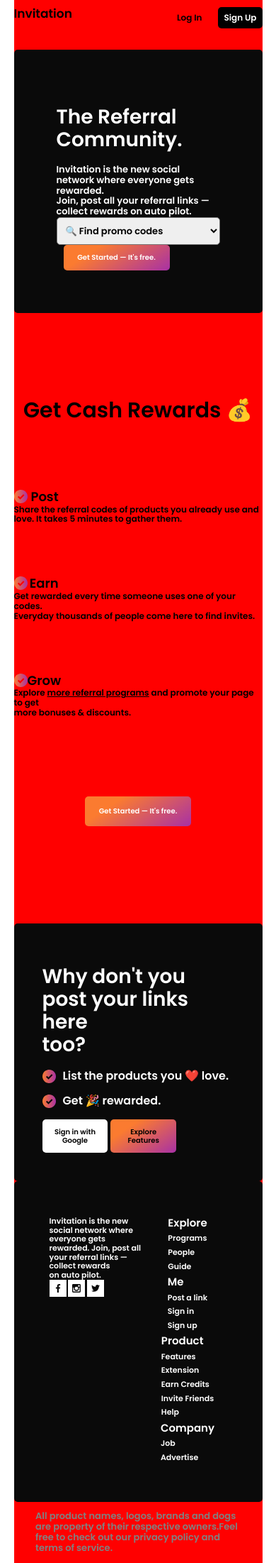
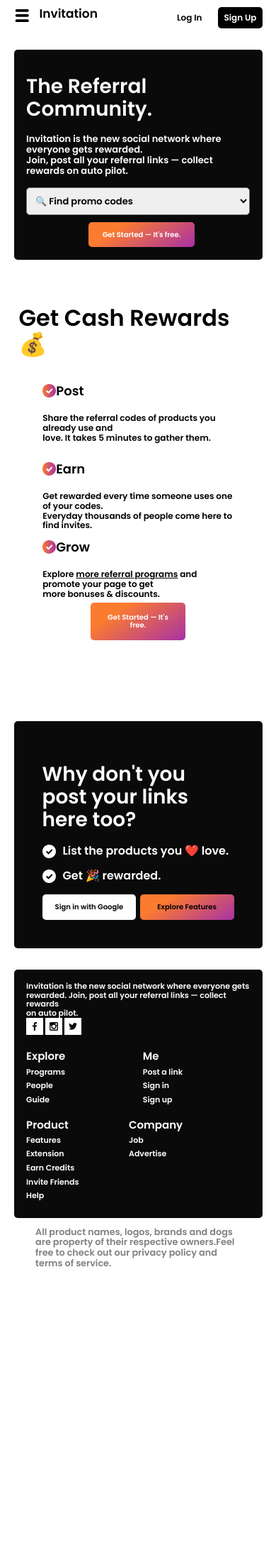
Before and after one commit to UssefBhl/Youssef_Bouhalla, a PHP site: page / in a window 390 px wide. Shown: the whole page at 71% size. After the commit the page ends 1784 px from the top, so only its background shows below. Run offline with PHP 8.4, Linux system fonts and the light colour scheme.

Commit message:
responsive

```diff
--- a/HTML-CSS-Workshops/Designing an invitation landing, sign up and sign in page/index.html
+++ b/HTML-CSS-Workshops/Designing an invitation landing, sign up and sign in page/index.html
@@ -13,6 +13,7 @@
 	<div class="container">
 		<div class="header">
 			<div class="logocontainer">
+				<img src="Assets/images/hamburger.svg" alt="hamburger"  id="hamburgerbtn" />
 				<ul class="headerlists">
 					<li><a id="logo">Invitation</a></li>
 				</ul>
@@ -37,22 +38,24 @@
 						<button type="button" id="btnlogin">Log In</button>
 					</li>
 					<li>
-						<button type="button" id="btnsignup" onclick="page_2.html">Sign Up</button>
+						<a href="page_2.html"><button type="button" id="btnsignup">Sign Up</button></a>
 					</li>
 				</ul>
 		</div>
 		<div class="promocontainer">
 			<div class="firstcontainer">
+				<div class="elements">
 					<h1>The Referral Community.</h1>
 				<p>Invitation is the new social network where everyone gets rewarded.<br>
 				Join, post all your referral links — collect rewards on auto pilot.</p>
-				<form>
+				<form class="searchform">
 					<select id="promoselect">
 						<option disabled selected id="firstopt">🔍	Find promo codes</option>
 						<option>option 1</option>
 					</select>
 					<input type="submit" name="btnsubmit" value="Get Started — It's free." class="btnsubmit">
 				</form>
+				</div>
 			</div>
 			<img src="Assets/images/hero-image.png" alt="hero" width="447" height="355" id="hero">
 		</div>
@@ -68,47 +71,52 @@
 			<img src="Assets/images/left-illustration.png" alt="leftpicture" width="334" height="660" id="leftpicture">
 			<div class="middlearticle">
 				<h1>Get Cash Rewards 💰</h1>
+				<div class="articlecontainer">
 					<div class="articles">
 						<div class="art">
 							<img src="Assets/images/checkmark.svg" alt="icon" width="19" height="19">
 							<p>Post</p>
 						</div>
-					<p>Share the referral codes of products you already use and<br> love. It takes 5 minutes to gather them.</p>
+						<p class="prg">Share the referral codes of products you already use and<br> love. It takes 5 minutes to gather them.</p>
 					</div>
 					<div class="articles">
 						<div class="art">
 							<img src="Assets/images/checkmark.svg" alt="icon" width="19" height="19">
 							<p>Earn</p>
 						</div>
-					<p>Get rewarded every time someone uses one of your codes.<br> Everyday thousands of people come here to find invites.</p>
+						<p class="prg">Get rewarded every time someone uses one of your codes.<br> Everyday thousands of people come here to find invites.</p>
 					</div>
 					<div class="articles">
 						<div class="art">
 							<img src="Assets/images/checkmark.svg" alt="icon" width="19" height="19">
 							<p>Grow</p>
 						</div>
-					<p>Explore <ins>more referral programs</ins> and promote your page to get<br> more bonuses & discounts.</p>
+						<p class="prg">Explore <ins>more referral programs</ins> and promote your page to get<br> more bonuses & discounts.</p>
 					</div>
+				</div>
+
 				<button type="button" class="btnsubmit">Get Started — It's free.</button>
 			</div>
 			<img src="Assets/images/right-illustration.png" alt="rightpicture" width="334" height="660" id="rightpicture">
 		</div>
 		<div class="postcontainer">
 			<div class="pst">
-				<h1>Why don't you post your links here<br> too?</h1>
+				<div class="centerpost">
+					<h1>Why don't you post your links here too?</h1>
 					<div class="txts">
 						<div class="txt">
-						<img src="Assets/images/checkmark.svg" alt="icon" width="19" height="19">
+							<img src="Assets/images/checkmark2.svg" alt="icon" width="19" height="19">
 							<p>List the products you ❤️ love.</p>
 						</div>
 						<div class="txt">
-						<img src="Assets/images/checkmark.svg" alt="icon" width="19" height="19">
+							<img src="Assets/images/checkmark2.svg" alt="icon" width="19" height="19">
 							<p>Get 🎉 rewarded.</p>
 						</div>
 					</div>
 					<div class="butns">
 						<button type="button" class="btngoogle btns">Sign in with Google</button>
 						<button type="button" class="btns btnexplore" >Explore Features</button>
+					</div>
 				</div>
 			</div>
 			<img src="Assets/images/signup-image.png" alt="signup" class="signupimage">
@@ -133,6 +141,7 @@
 			</div>
 		</div>
 		<div class="footercontainer">
+			<div class="biggerfooter">
 				<div class="footer">
 				<div>
 					<p>
@@ -146,7 +155,7 @@
 					</div>
 				</div>
 				<div class="footerlists">
-
+					<div class="ftrlist1">
 						<ul class="ftrlist">
 							<li class="firstitem">Explore</li>
 							<li>Programs</li>
@@ -160,7 +169,9 @@
 							<li>Sign in</li>
 							<li>Sign up</li>
 						</ul>
+					</div>
 
+					<div class="ftrlist2">
 						<ul class="ftrlist">
 							<li class="firstitem">Product</li>
 							<li>Features</li>
@@ -175,9 +186,12 @@
 							<li>Job</li>
 							<li>Advertise</li>
 						</ul>
+					</div>
 
 				</div>
 			</div>
+			</div>
+
 			<p class="ftrpara">All product names, logos, brands and dogs are property of their respective owners.Feel free to check out our privacy policy and terms of service.</p>
 		</div>
 	</div>
--- a/HTML-CSS-Workshops/Designing an invitation landing, sign up and sign in page/page_2.html
+++ b/HTML-CSS-Workshops/Designing an invitation landing, sign up and sign in page/page_2.html
@@ -1,9 +1,13 @@
 <!DOCTYPE html>
 <html>
 <head>
-	<title>page 2</title>
+	<title>Log In</title>
+	<link rel="stylesheet" type="text/css" href="normalize.css">
+	<link rel="stylesheet" type="text/css" href="login_and_signup_style.css">
 </head>
 <body>
+	<div class="container">
 
+	</div>
 </body>
 </html>
--- a/HTML-CSS-Workshops/Designing an invitation landing, sign up and sign in page/style.css
+++ b/HTML-CSS-Workshops/Designing an invitation landing, sign up and sign in page/style.css
@@ -49,7 +49,7 @@ body {
 	border-radius: 5px;
 	background-color: #0A0A0A;
 	color: white;
-	padding: 60px;
+	padding: 5%;
 }
 .btnsubmit {
 	outline: 0;
@@ -106,22 +106,38 @@ body {
 	justify-content: space-between;
 	flex-wrap: wrap;
 }
-.middlecontainer {
+.middlecontainer{
 		display: flex;
 		justify-content: space-between;
-	flex-wrap: wrap;
-	margin-top: 100px;
+		margin-top: 50px;
 	}
 	.middlearticle {
-	width: 450px;
-	height: 660px;
-	display: grid;
+		display: flex;
+		flex-direction: column;
 		justify-content: space-between;
+		width: 100%;
+		height: 500px;
+		margin-top: 100px;
+		padding: 2%;
 	}
+
 	.middlearticle > h1 {
-	display: flex;
-	justify-content: center;
-	font-size: 30px;
+		padding: 0;
+		height: fit-content;
+		width: fit-content;
+		margin:auto;
+		}
+	.middlearticle .btnsubmit {
+		margin: auto;
+		height: fit-content;
+		width: 50%;
+		margin-top: 30px;
+	}
+	.articles {
+		margin-top: 50px;
+		height: 80px;
+		width: 80%;
+		margin: auto;
 	}
 .art {
 	display: flex;
@@ -248,8 +264,9 @@ button.btnsubmit {
 	font-size: 11px;
 	background-color: #0A0A0A;
 	border-radius: 5px;
-	padding: 50px;
+	padding: 5%;
 	color: white;
+	margin-top: 30px;
 }
 .footer {
 	display: flex;
@@ -257,8 +274,9 @@ button.btnsubmit {
 }
 .footerlists {
 	display: flex;
-	justify-content: space-around;
+	justify-content: space-between;
 	flex-wrap: wrap;
+	width: 50%;
 }
 .ftrlist {
 	list-style-type: none;
@@ -275,9 +293,32 @@ button.btnsubmit {
 	color: gray;
 	margin: auto;
 	width: 90%;
-	font-size: 13px;
+	font-size: 80%;
 }
-@media screen and (max-width: 1040px){
+#hamburgerbtn {
+	width: 24px;
+	height: 24px;
+	display: none;
+
+}
+.elements {
+	display: flex;
+	flex-direction: column;
+	justify-content: space-between;
+}
+.searchform {
+	margin-top: 15px;
+}
+.centerpost h1 {
+	width: 90%;
+}
+.ftrlist1, .ftrlist2 {
+	display: flex;
+	justify-content: space-between;
+	width: 42%
+}
+
+@media screen and (max-width: 1098px){
 	#hero,#leftpicture,#rightpicture,.signupimage {
 		display: none;
 	}
@@ -288,7 +329,10 @@ button.btnsubmit {
 	}
 	.container {
 		width: 90%;
-		background-color: red;
+	}
+	.firstcontainer {
+		display: flex;
+		justify-content: center;
 	}
 	.picturescontainer {
 		display: none;
@@ -297,7 +341,20 @@ button.btnsubmit {
 	.companiescontainer {
 		display: none;
 	}
-
+	.footer {
+		flex-direction: column;
+		justify-content: space-between;
+		width: 100%;
+		height: 300px;
+	}
+	.biggerfooter {
+		display: flex;
+		justify-content: center;
+	}
+	.footerlists {
+		width: 70%;
+		justify-content: space-between;
+	}
 }
 @media screen and (min-width: 498px){
 	#promoselect {
@@ -309,19 +366,111 @@ button.btnsubmit {
 		width: 100%;
 	}
 
+
 }
 @media screen and (max-width: 770px){
 
 	#hamburger {
 		display: none;
 	}
+	#hamburgerbtn {
+		display: flex;
+	}
+	#logo {
+		margin-left: 12px;
+	}
 	.logocontainer {
 		width:fit-content;
 	}
+	.searchform {
+		display: flex;
+		justify-content: center;
+		flex-wrap: wrap;
+	}
+	.footerlists {
+		flex-direction: column;
+	}
+	.ftrlist1, .ftrlist2 {
+		width: 100%;
+		margin-top: 13px;
+	}
+	.footer {
+		height: 350px;
+	}
 
 }
-@media screen and (max-width: 497px){
-	#promoselect{
+@media screen and (max-width: 585px){
+	.btnsubmit {
+		margin-top: 10px;
+	}
+}
+@media screen and (max-width: 1202px){
+
+	#leftpicture,#rightpicture {
+		display: none;
+	}
+	.middlecontainer{
+		display: flex;
+		flex-direction: column;
+		justify-content: space-between;
+		width: fit-content;
+		margin: auto;
+	}
+	.middlearticle {
+		display: flex;
+		flex-direction: column;
+		justify-content: space-between;
+		width: 100%;
+		height: 500px;
+		margin-top: 50px;
+	}
+
+	.middlearticle > h1 {
+		padding: 0;
+		height: fit-content;
 		width: 100%;
 		}
+	.middlearticle .btnsubmit {
+		margin: auto;
+		height: fit-content;
+		width: 40%;
+
 	}
+	.articles {
+		margin-top: 30px;
+	}
+	.prg {
+		margin-top: 20px;
+	}
+}
+@media screen and (max-width: 1233px){
+
+	.signupimage {
+		display: none;
+	}
+	.pst {
+		display: flex;
+		justify-content: center;
+	}
+	.butns {
+		width: 100%;
+	}
+
+}
+@media screen and (max-width: 350px){
+	.footerlists {
+		margin-top: 20px;
+	}
+	.ftrlist{
+		margin-top: 20px;
+	}
+	.biggerfooter {
+		height: fit-content;
+	}
+	.footer {
+		height: 400px
+	}
+	.container {
+		height: fit-content;
+	}
+}
```
Also changed, not shown: HTML-CSS-Workshops/Designing an invitation landing, sign up and sign in page/login_and_signup_style.css (added, +10 -0 lines), HTML-CSS-Workshops/Designing an invitation landing, sign up and sign in page/Assets/images/Google__G__Logo.svg (added), HTML-CSS-Workshops/Designing an invitation landing, sign up and sign in page/Assets/images/background.jpg (added), HTML-CSS-Workshops/Designing an invitation landing, sign up and sign in page/Assets/images/checkmark2.svg (added), HTML-CSS-Workshops/Designing an invitation landing, sign up and sign in page/Assets/images/hamburger.svg (added). Lines whose indentation alone changed are shown as unchanged.
